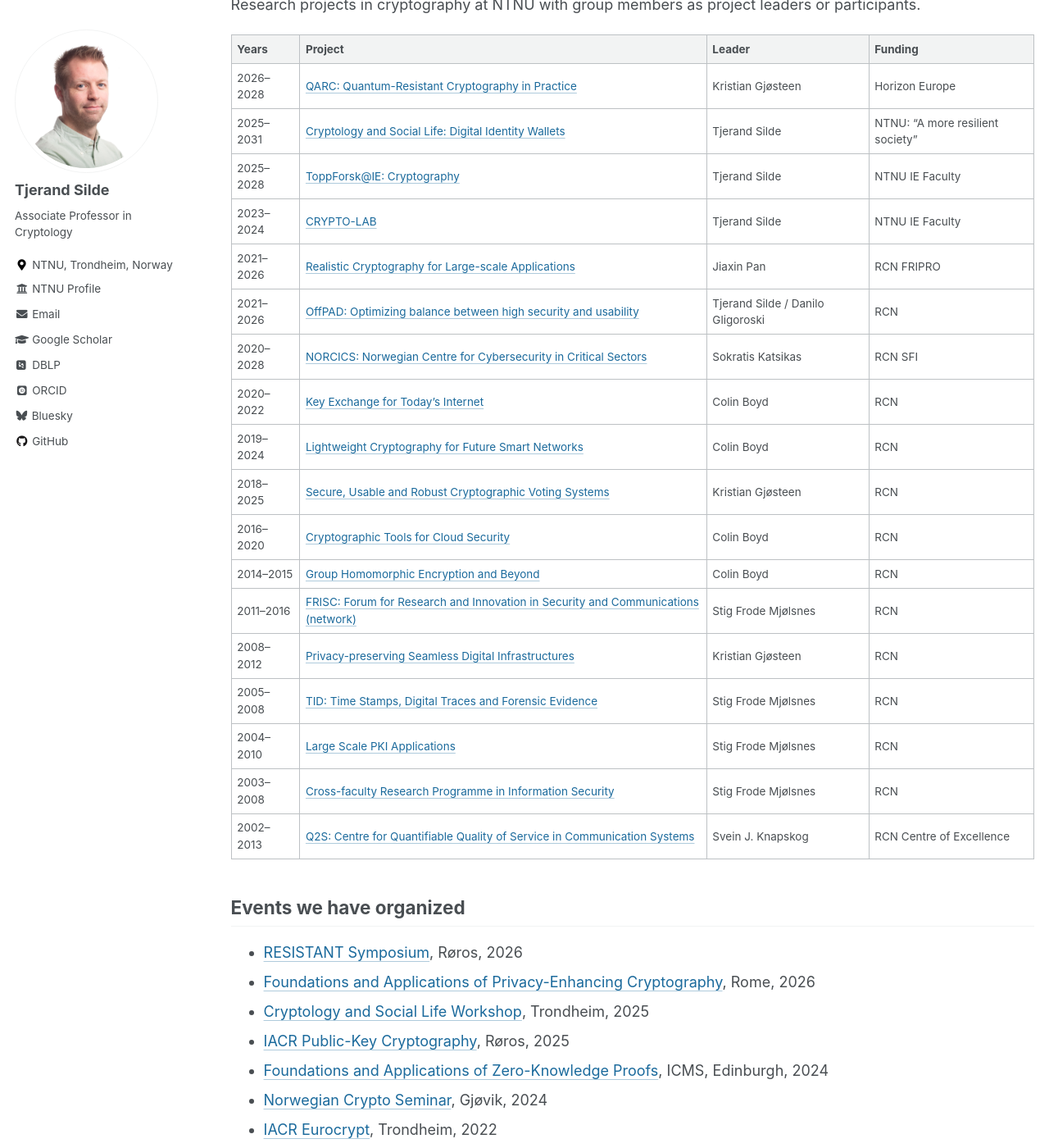
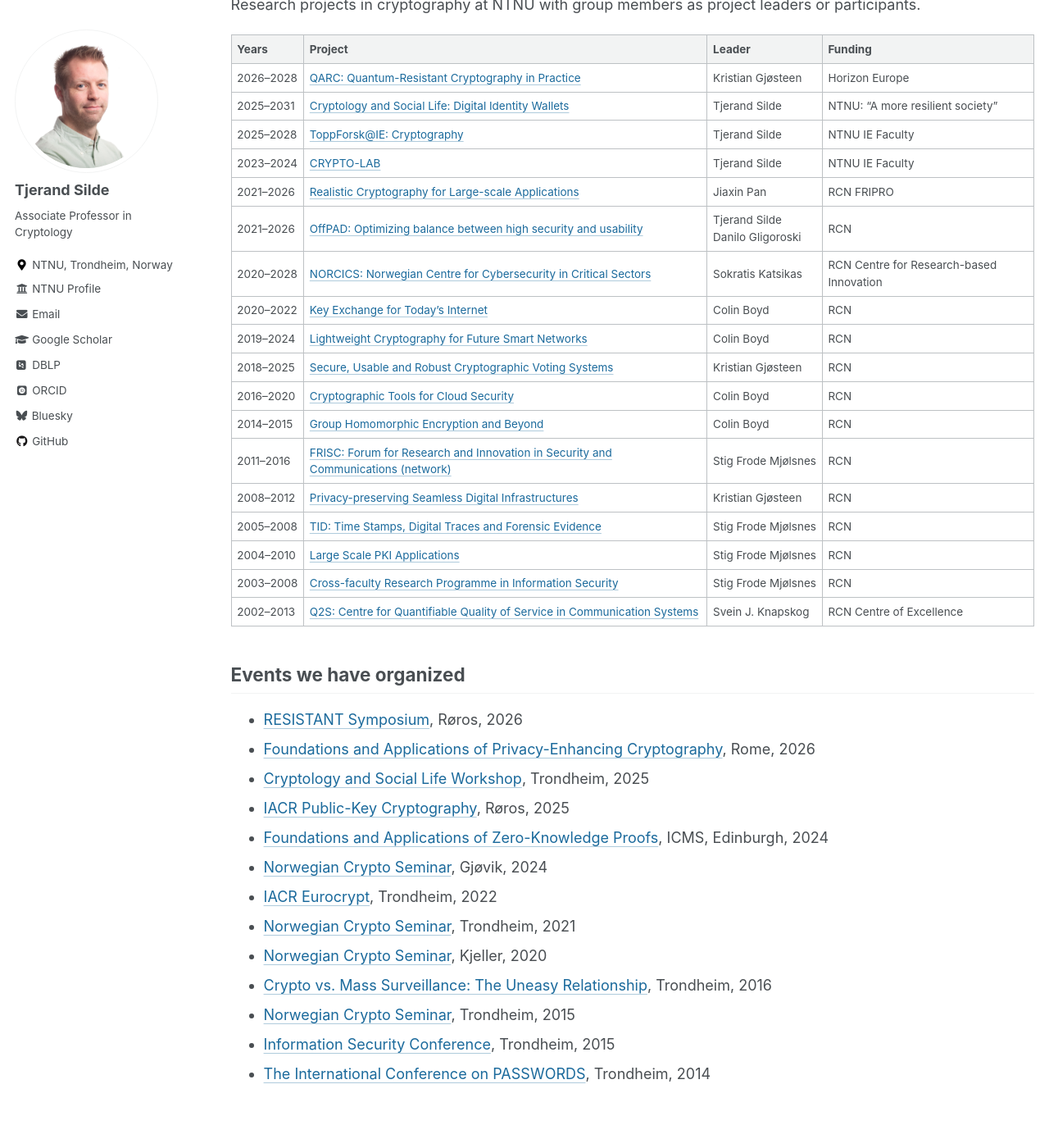
Before and after one commit to tjesi/tjesi.github.io, a Jekyll site: the page built from _pages/nacl.md, in a window 1280 px wide and 1400 px high, scrolled down 6418 px. Shown: the whole window at 82% size. Built offline with Jekyll 4.4.1, drawn with Linux system fonts in a browser that asks for light colours; some web fonts are replaced.

Commit message:
projects

```diff
--- a/_pages/nacl.md
+++ b/_pages/nacl.md
@@ -178,8 +178,8 @@ Research projects in cryptography at NTNU with group members as project leaders
 | 2025–2028 | [ToppForsk@IE: Cryptography](https://www.ntnu.edu/web/iik/toppforsk-ie-cryptography) | Tjerand Silde | NTNU IE Faculty |
 | 2023–2024 | [CRYPTO-LAB](/cryptolab/) | Tjerand Silde | NTNU IE Faculty |
 | 2021–2026 | [Realistic Cryptography for Large-scale Applications](https://prosjektbanken.forskningsradet.no/en/project/FORISS/324235) | Jiaxin Pan | RCN FRIPRO |
-| 2021–2026 | [OffPAD: Optimizing balance between high security and usability](https://prosjektbanken.forskningsradet.no/en/project/FORISS/321619) | Tjerand Silde / Danilo Gligoroski | RCN |
-| 2020–2028 | [NORCICS: Norwegian Centre for Cybersecurity in Critical Sectors](https://prosjektbanken.forskningsradet.no/en/project/FORISS/310105) | Sokratis Katsikas | RCN SFI |
+| 2021–2026 | [OffPAD: Optimizing balance between high security and usability](https://prosjektbanken.forskningsradet.no/en/project/FORISS/321619) | Tjerand Silde<br>Danilo Gligoroski | RCN |
+| 2020–2028 | [NORCICS: Norwegian Centre for Cybersecurity in Critical Sectors](https://prosjektbanken.forskningsradet.no/en/project/FORISS/310105) | Sokratis Katsikas | RCN Centre for Research-based Innovation |
 | 2020–2022 | [Key Exchange for Today's Internet](https://prosjektbanken.forskningsradet.no/en/project/FORISS/309153) | Colin Boyd | RCN |
 | 2019–2024 | [Lightweight Cryptography for Future Smart Networks](https://prosjektbanken.forskningsradet.no/en/project/FORISS/288545) | Colin Boyd | RCN |
 | 2018–2025 | [Secure, Usable and Robust Cryptographic Voting Systems](https://prosjektbanken.forskningsradet.no/en/project/FORISS/275516) | Kristian Gjøsteen | RCN |
@@ -191,6 +191,7 @@ Research projects in cryptography at NTNU with group members as project leaders
 | 2004–2010 | [Large Scale PKI Applications](https://prosjektbanken.forskningsradet.no/en/project/FORISS/164149) | Stig Frode Mjølsnes | RCN |
 | 2003–2008 | [Cross-faculty Research Programme in Information Security](https://prosjektbanken.forskningsradet.no/en/project/FORISS/158597) | Stig Frode Mjølsnes | RCN |
 | 2002–2013 | [Q2S: Centre for Quantifiable Quality of Service in Communication Systems](https://prosjektbanken.forskningsradet.no/en/project/FORISS/146005) | Svein J. Knapskog | RCN Centre of Excellence |
+{: .projects-table}
 
 ## Events we have organized
 
--- a/_sass/_custom.scss
+++ b/_sass/_custom.scss
@@ -133,3 +133,11 @@
     white-space: nowrap;
   }
 }
+
+/* Keep years and leader names on one line in the NaCl projects table */
+.projects-table {
+  th:nth-child(1), td:nth-child(1),
+  th:nth-child(3), td:nth-child(3) {
+    white-space: nowrap;
+  }
+}
```
